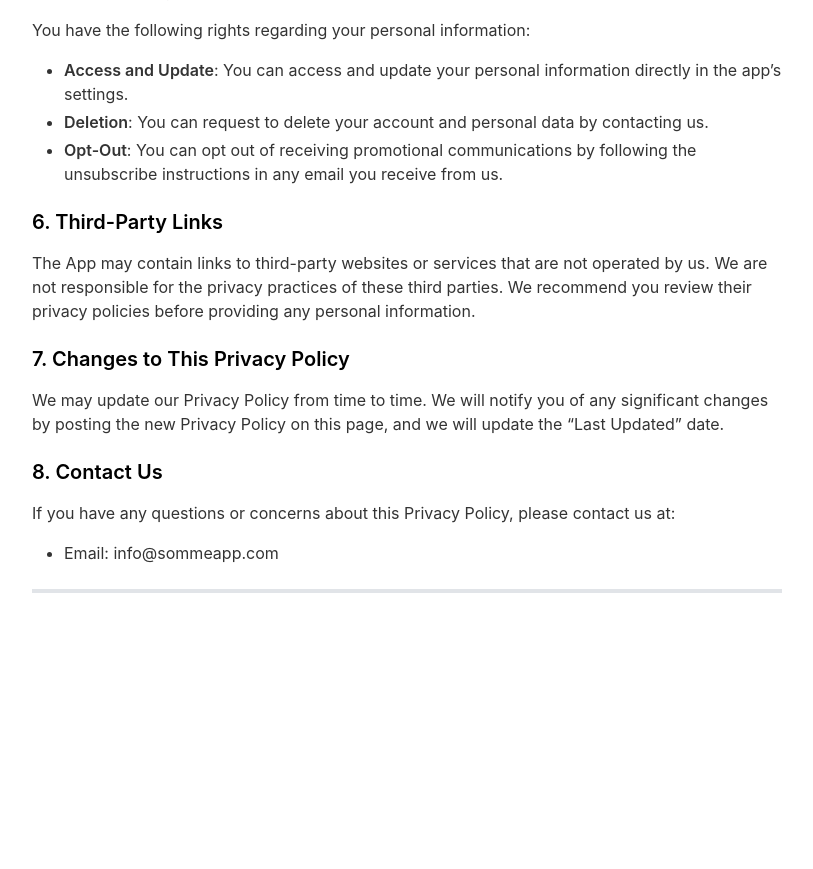
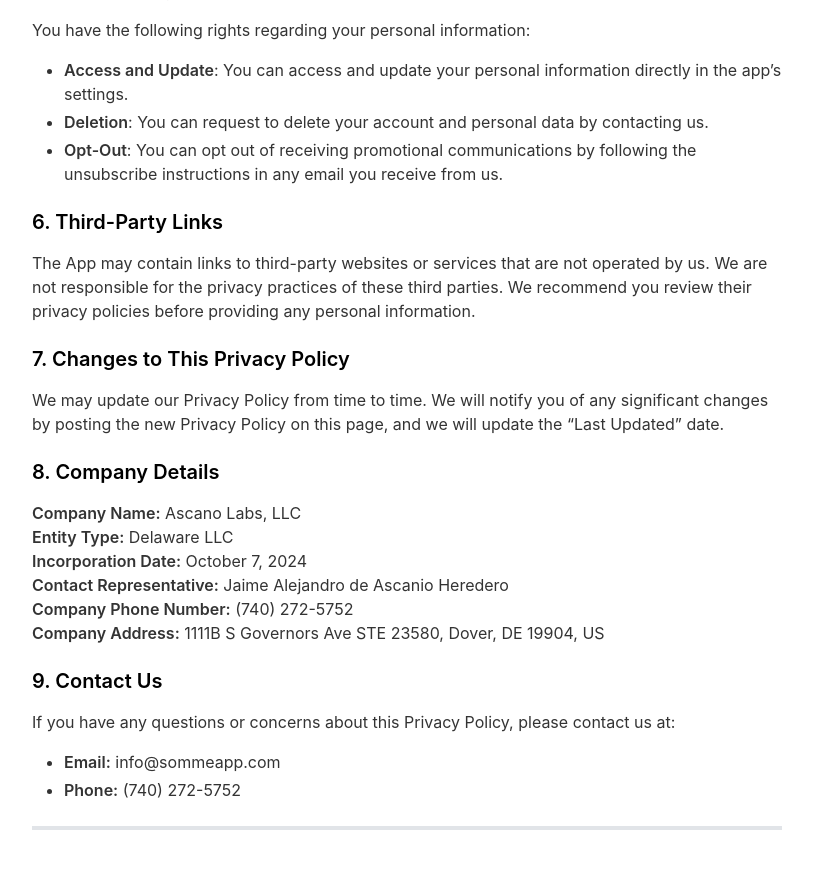
Before and after one commit to ascanio/Somme, a Jekyll site: the page built from _pages/privacypolicy.md, in a window 1280 px wide and 900 px high, scrolled down 1692 px. Shown: the top 869 px of the window, without its empty margins (233-1046 px from the left). Built offline with Jekyll 4.4.1, drawn with Linux system fonts in a browser that asks for light colours; nearby versions of some CDN libraries; before the commit the page ends 2355 px from its top, so only the background shows below that.

Commit message:
Update privacypolicy.md

```diff
--- a/_pages/privacypolicy.md
+++ b/_pages/privacypolicy.md
@@ -57,9 +57,19 @@
 
 We may update our Privacy Policy from time to time. We will notify you of any significant changes by posting the new Privacy Policy on this page, and we will update the "Last Updated" date.
 
-### 8. Contact Us
+### 8. Company Details
+
+**Company Name:** Ascano Labs, LLC
+**Entity Type:** Delaware LLC
+**Incorporation Date:** October 7, 2024
+**Contact Representative:** Jaime Alejandro de Ascanio Heredero
+**Company Phone Number:** (740) 272-5752
+**Company Address:** 1111B S Governors Ave STE 23580, Dover, DE 19904, US
+
+### 9. Contact Us
 
 If you have any questions or concerns about this Privacy Policy, please contact us at:
-- Email: info@sommeapp.com
+- **Email:** info@sommeapp.com
+- **Phone:** (740) 272-5752
 
 ---
```
